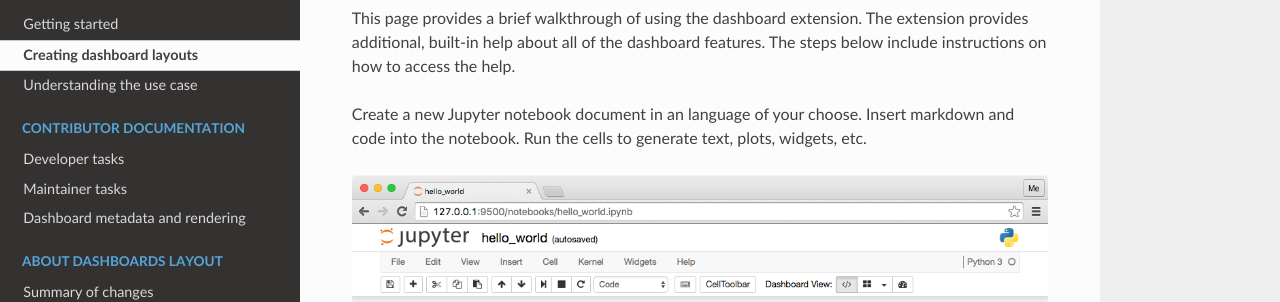
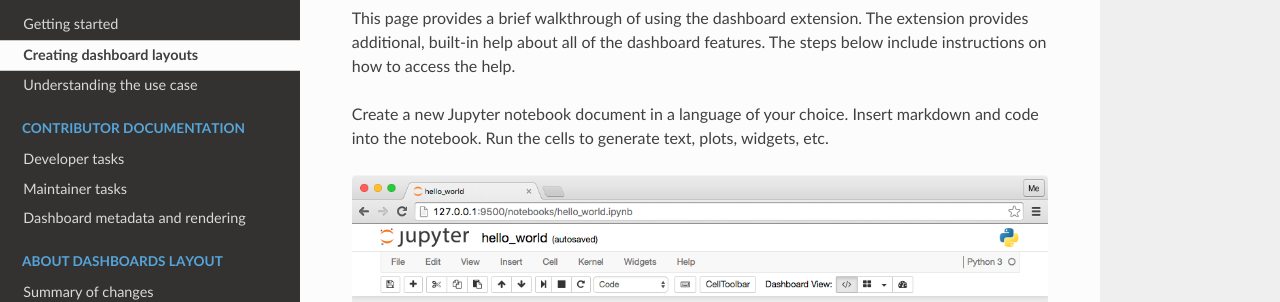
Before and after one commit to jupyter/dashboards, a Sphinx documentation site: the page built from docs/source/using.md, in a window 1280 px wide and 900 px high. Shown: the part 153-455 px from the top of the window. Built offline with Sphinx 7.4.7 and the Read the Docs theme 2.0.0, drawn with Linux system fonts in a browser that asks for light colours.

Commit message:
Fix typos in the usage doc

```diff
--- a/docs/source/using.md
+++ b/docs/source/using.md
@@ -2,7 +2,7 @@
 
 This page provides a brief walkthrough of using the dashboard extension. The extension provides additional, built-in help about all of the dashboard features. The steps below include instructions on how to access the help.
 
-Create a new Jupyter notebook document in an language of your choose. Insert markdown and code into the notebook. Run the cells to generate text, plots, widgets, etc.
+Create a new Jupyter notebook document in a language of your choice. Insert markdown and code into the notebook. Run the cells to generate text, plots, widgets, etc.
 
 ![Screenshot of a notebook](_static/notebook.png)
 
```
